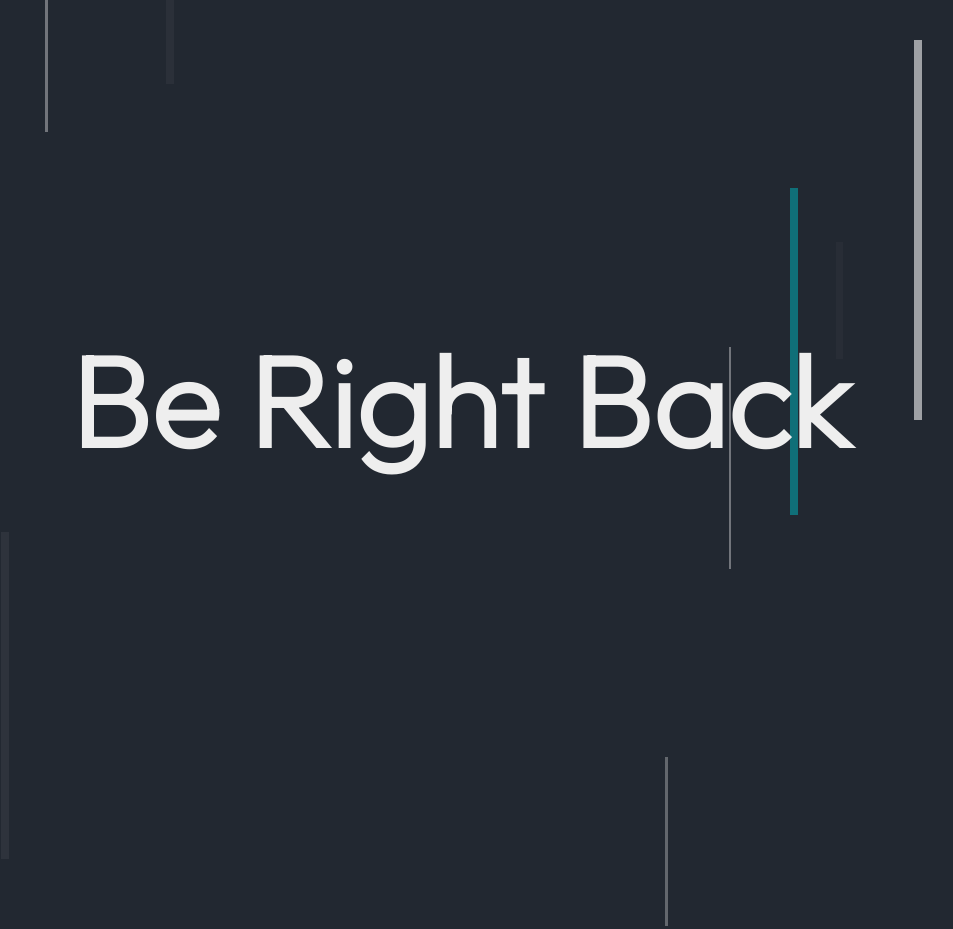
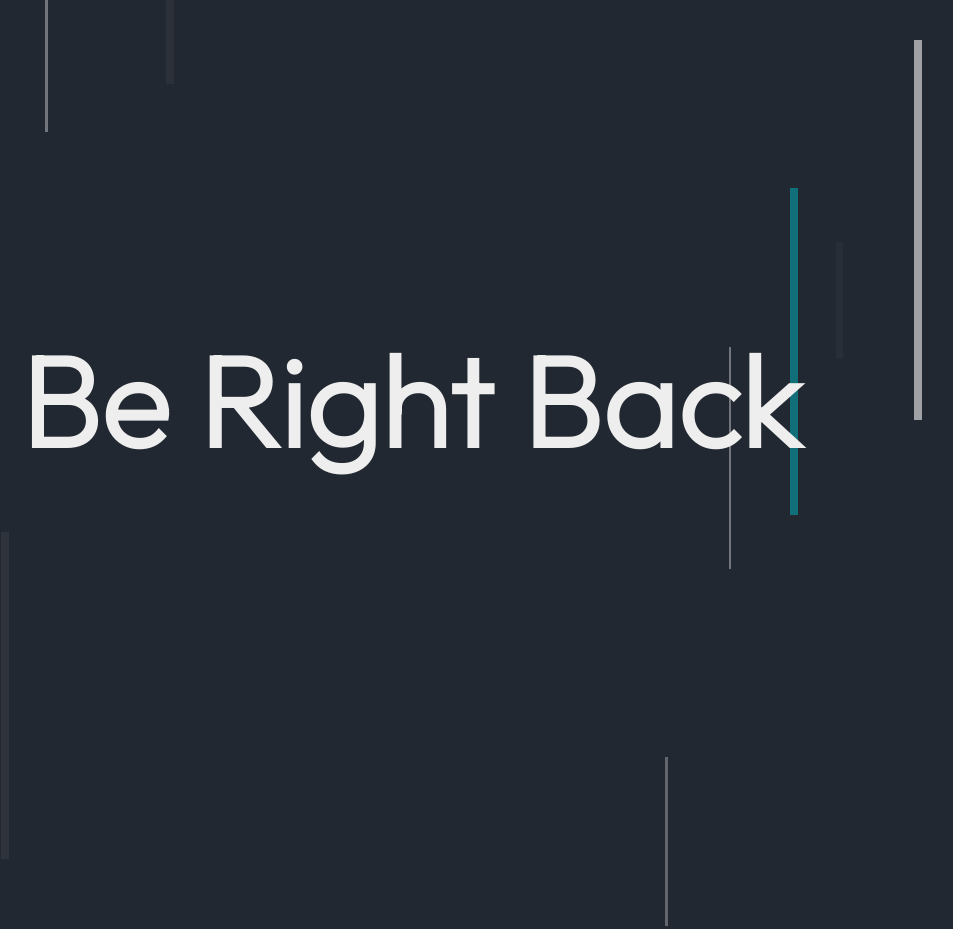
Before and after one commit to zacharyinserra/stream-widgets, a React app: page /be-right-back in a window 1280 px wide. Shown: the top 929 px of the page, without its empty margins (230-1183 px from the left). Built offline with nearby package versions, Linux system fonts and the light colour scheme.

Commit message:
center div better

```diff
--- a/components/BeRightBack/BeRightBack.scss
+++ b/components/BeRightBack/BeRightBack.scss
@@ -18,9 +18,9 @@
     position: fixed;
     top: 50%;
     left: 50%;
-    margin-top: -80px;
-    margin-left: -340px;
-
+    width: 100%;
+    transform: translate(-50%, -50%);
+    text-align: center;
     font-size: 128px;
     font-weight: 900;
     color: $light;
```
